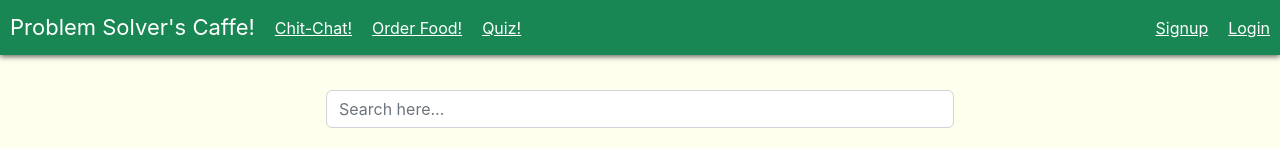
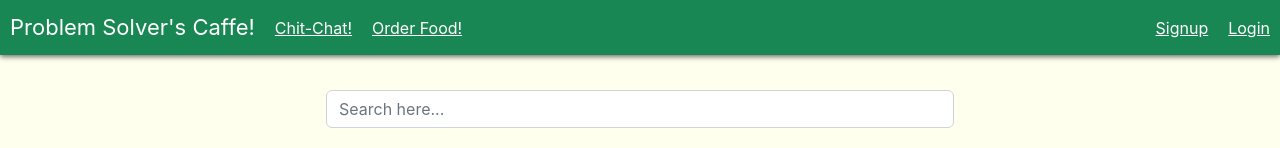
Before and after one commit to sayeed1999/Developers-Cafe, a React (Create React App) app: page / in a window 1280 px wide. Shown: the top 148 px of the page. Built offline with nearby package versions, Linux system fonts and the light colour scheme; grey boxes are pictures that could not be loaded; the HTML template or start-up script is replaced by a standard one.

Commit message:
quiz removed from navbar

```diff
--- a/src/components/NavBar/NavBar.js
+++ b/src/components/NavBar/NavBar.js
@@ -23,11 +23,6 @@ const NavBar = (props) => {
         <span>
           <Link exact to={AppRoutes.Caffe} style={{ color: "#fff" }}>
             Order Food!
-          </Link>
-        </span>
-        <span>
-          <Link exact to={AppRoutes.Quiz} style={{ color: "#fff" }}>
-            Quiz!
           </Link>
         </span>
         <span className="flex-grow-1"></span>
```
